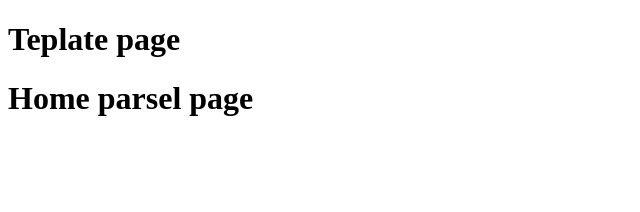
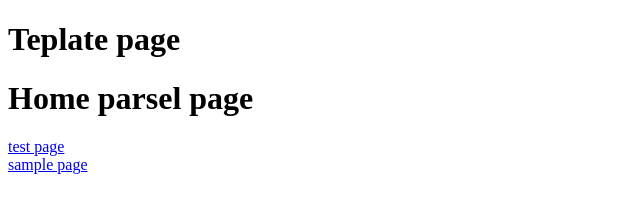
Before and after one commit to lmadhuranga/angular-madframework, a plain HTML site: page index.html in a window 1280 px wide. Shown: the whole page, without its empty margins (0-640 px from the left). Drawn offline with Linux system fonts and the light colour scheme.

Commit message:
update the content of th page

```diff
--- a/index.html
+++ b/index.html
@@ -11,5 +11,7 @@
 <body ng-app="myApp">
 <h1>Teplate page</h1>
     <div ng-view></div>
+    <a href="#/test">test page</a> <br/>
+    <a href="#/sample">sample page</a>
 </body>
 </html>
```
